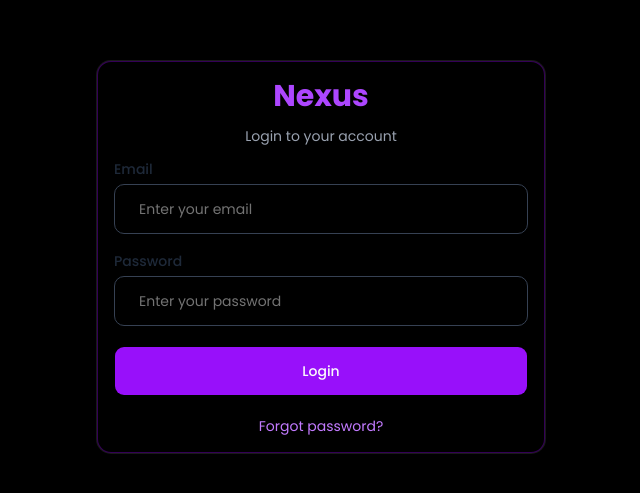
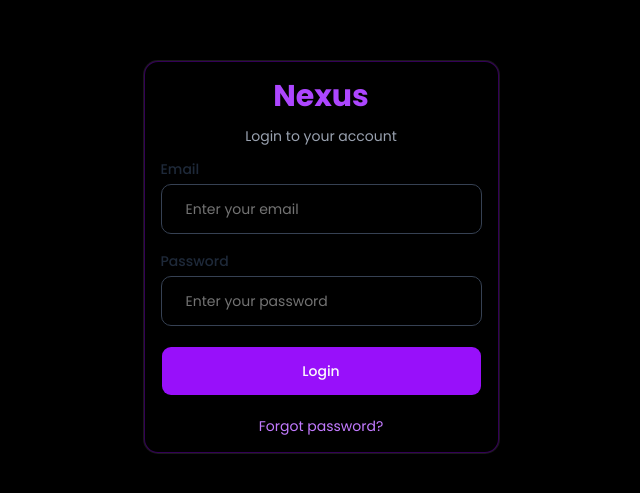
Before and after one commit to arunkaimal/nexus-desk-frontend, a Next.js app: page /login in a window 1280 px wide. Shown: the part 143-636 px from the top of the page, without its empty margins (319-959 px from the left). Built offline with nearby package versions, Linux system fonts and the light colour scheme.

Commit message:
implemented the login ui-animation

```diff
--- a/app/(auth)/login/page.tsx
+++ b/app/(auth)/login/page.tsx
@@ -13,6 +13,7 @@ import { Label } from "@/components/ui/label";
 import { loginSchema, LoginFormData } from "@/lib/validation/loginschema";
 import { useForm } from "react-hook-form";
 import { zodResolver } from "@hookform/resolvers/zod";
+import { motion } from "framer-motion";
 
 export default function LoginPage() {
   const {
@@ -28,6 +29,11 @@ export default function LoginPage() {
   };
   return (
     <div className="min-h-screen flex items-center justify-center px-4">
+      <motion.div
+        initial={{ opacity: 0, x: -40 }}
+        animate={{ opacity: 1, x: 0 }}
+        transition={{ duration: 0.6 }}
+      >
         <Card className="w-full max-w-md border border-purple-700/40 bg-black">
           <CardHeader className="space-y-2 text-center">
             <CardTitle className="text-3xl font-bold">
@@ -39,9 +45,28 @@ export default function LoginPage() {
           </CardHeader>
 
           <CardContent>
-          <form className="space-y-5" onSubmit={handleSubmit(onSubmit)}>
+            <motion.form
+              className="space-y-5"
+              onSubmit={handleSubmit(onSubmit)}
+              initial="hidden"
+              animate="visible"
+              variants={{
+                hidden: {},
+                visible: {
+                  transition: {
+                    staggerChildren: 0.6,
+                  },
+                },
+              }}
+            >
               {/* Email */}
-            <div className="space-y-2">
+              <motion.div
+                variants={{
+                  hidden: { opacity: 0, y: 20 },
+                  visible: { opacity: 1, y: 0 },
+                }}
+                className="space-y-2"
+              >
                 <Label className="text-gray-800">Email</Label>
                 <Input
                   type="email"
@@ -52,10 +77,16 @@ export default function LoginPage() {
                 {errors.email && (
                   <p className="text-red-500 text-sm">{errors.email.message}</p>
                 )}
-            </div>
+              </motion.div>
 
               {/* Password */}
-            <div className="space-y-2">
+              <motion.div
+                variants={{
+                  hidden: { opacity: 0, y: 20 },
+                  visible: { opacity: 1, y: 0 },
+                }}
+                className="space-y-2"
+              >
                 <Label className="text-gray-800">Password</Label>
                 <Input
                   type="password"
@@ -68,24 +99,40 @@ export default function LoginPage() {
                     {errors.password.message}
                   </p>
                 )}
-            </div>
+              </motion.div>
 
               {/* Login button */}
+              <motion.div
+                variants={{
+                  hidden: { opacity: 0, y: 20 },
+                  visible: { opacity: 1, y: 0 },
+                }}
+              >
+                <motion.div whileTap={{ scale: 0.95 }}>
                   <Button
                     className="w-full bg-purple-600 hover:bg-purple-700 py-6 cursor-pointer"
                     type="submit"
                   >
                     Login
                   </Button>
+                </motion.div>
+              </motion.div>
               {/* Forgot password */}
-            <div className="flex justify-center text-sm">
+              <motion.div
+                variants={{
+                  hidden: { opacity: 0 },
+                  visible: { opacity: 1 },
+                }}
+                className="flex justify-center text-sm"
+              >
                 <span className="text-purple-400 hover:text-purple-300 cursor-pointer">
                   Forgot password?
                 </span>
-            </div>
-          </form>
+              </motion.div>
+            </motion.form>
           </CardContent>
         </Card>
+      </motion.div>
     </div>
   );
 }
--- a/package.json
+++ b/package.json
@@ -12,6 +12,7 @@
     "@hookform/resolvers": "^5.2.2",
     "class-variance-authority": "^0.7.1",
     "clsx": "^2.1.1",
+    "framer-motion": "^12.38.0",
     "lucide-react": "^0.577.0",
     "next": "16.1.6",
     "radix-ui": "^1.4.3",
--- a/store/useChatStore.ts
+++ b/store/useChatStore.ts
@@ -1,25 +1,5 @@
 import { create } from "zustand";
-
-type Message = {
-  id: string;
-  text: string;
-  sender: "me" | "other";
-};
-
-type Conversation = {
-  id: string;
-  name: string;
-  lastMessage: string;
-};
-
-type ChatState = {
-  conversations: Conversation[];
-  activeConversationId: string | null;
-  messages: Record<string, Message[]>;
-
-  setActiveConversation: (id: string) => void;
-  sendMessage: (text: string) => void;
-};
+import { ChatState,Message } from "@/types/chat.types";
 
 export const useChatStore = create<ChatState>((set, get) => ({
   //Dummy Datas
--- /dev/null
+++ b/types/chat.types.ts
@@ -0,0 +1,19 @@
+export type Message = {
+  id: string;
+  text: string;
+  sender: "me" | "other";
+};
+export type Conversation = {
+  id: string;
+  name: string;
+  lastMessage: string;
+};
+
+export type ChatState = {
+  conversations: Conversation[];
+  activeConversationId: string | null;
+  messages: Record<string, Message[]>;
+
+  setActiveConversation: (id: string) => void;
+  sendMessage: (text: string) => void;
+};
```
Also changed, not shown: 1 other file (tests, documents, lock files or other folders). Lines whose indentation alone changed are shown as unchanged.
